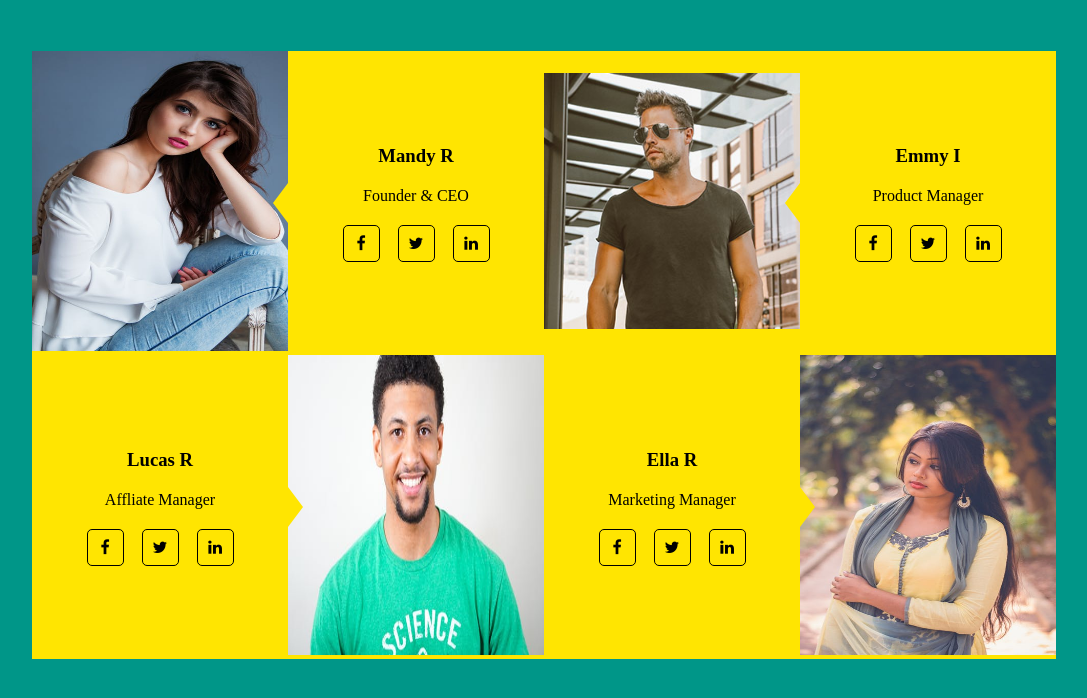
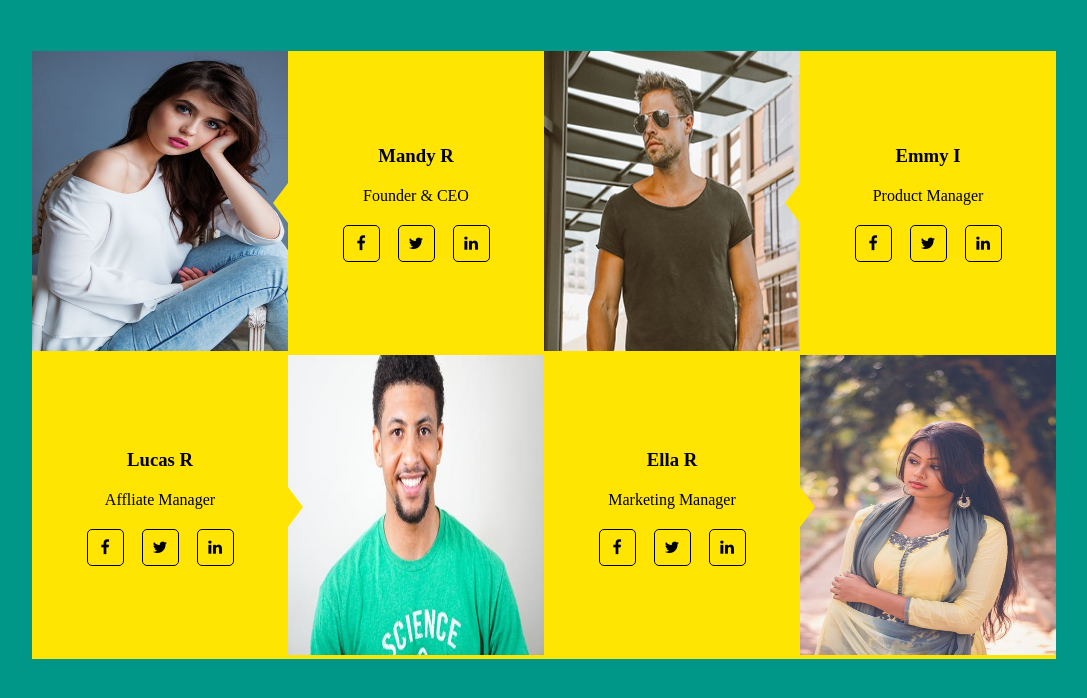
Before and after one commit to rurangwaluc/Team-section, a plain HTML site: page index.html in a window 1280 px wide. Shown: the whole page, without its empty margins (96-1183 px from the left). Drawn offline with Linux system fonts and the light colour scheme.

Commit message:
first commit

```diff
--- a/index.html
+++ b/index.html
@@ -28,7 +28,7 @@
     </div>
     <div class="col">
       <span></span>
-      <img src="./img/user4.jpg">
+      <img height="300" src="./img/user4.jpg">
     </div>
     <div class="col">
       <h3>Emmy I</h3>
```
